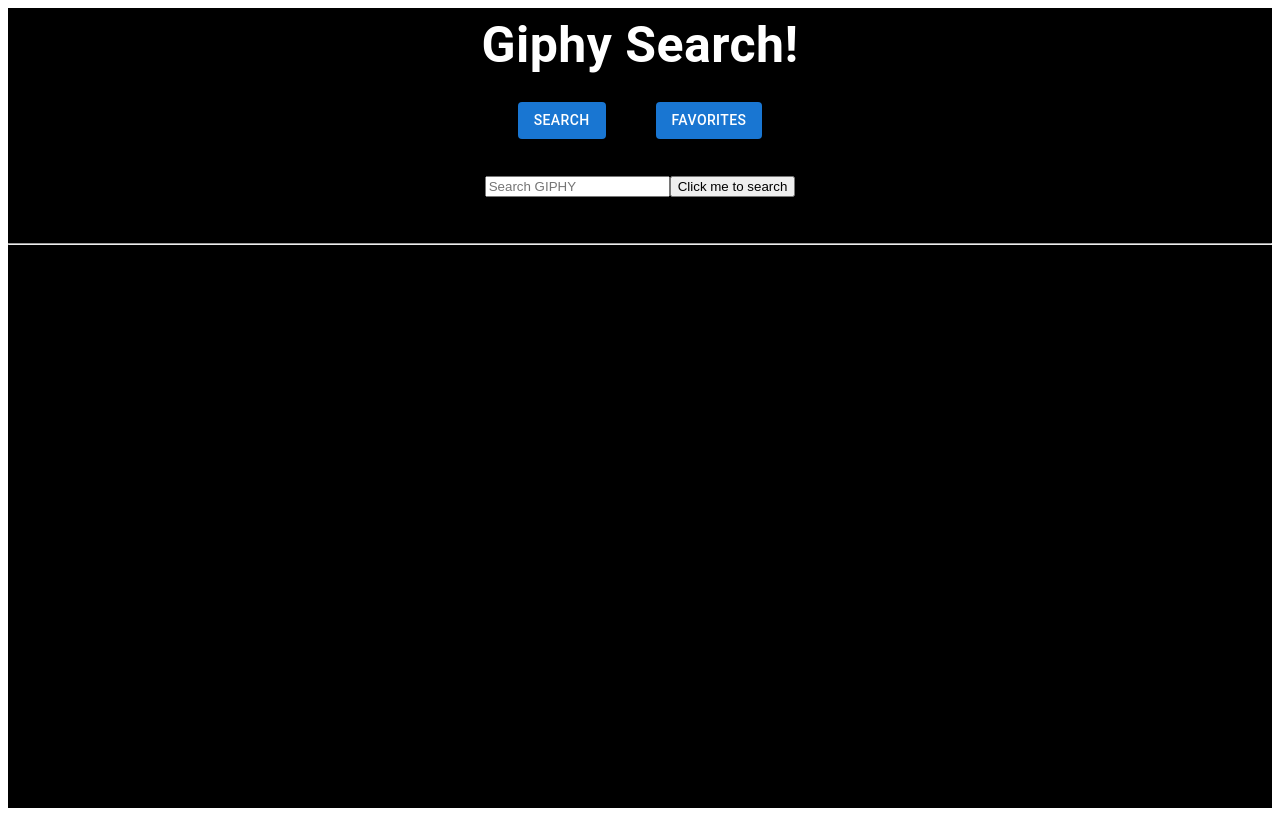
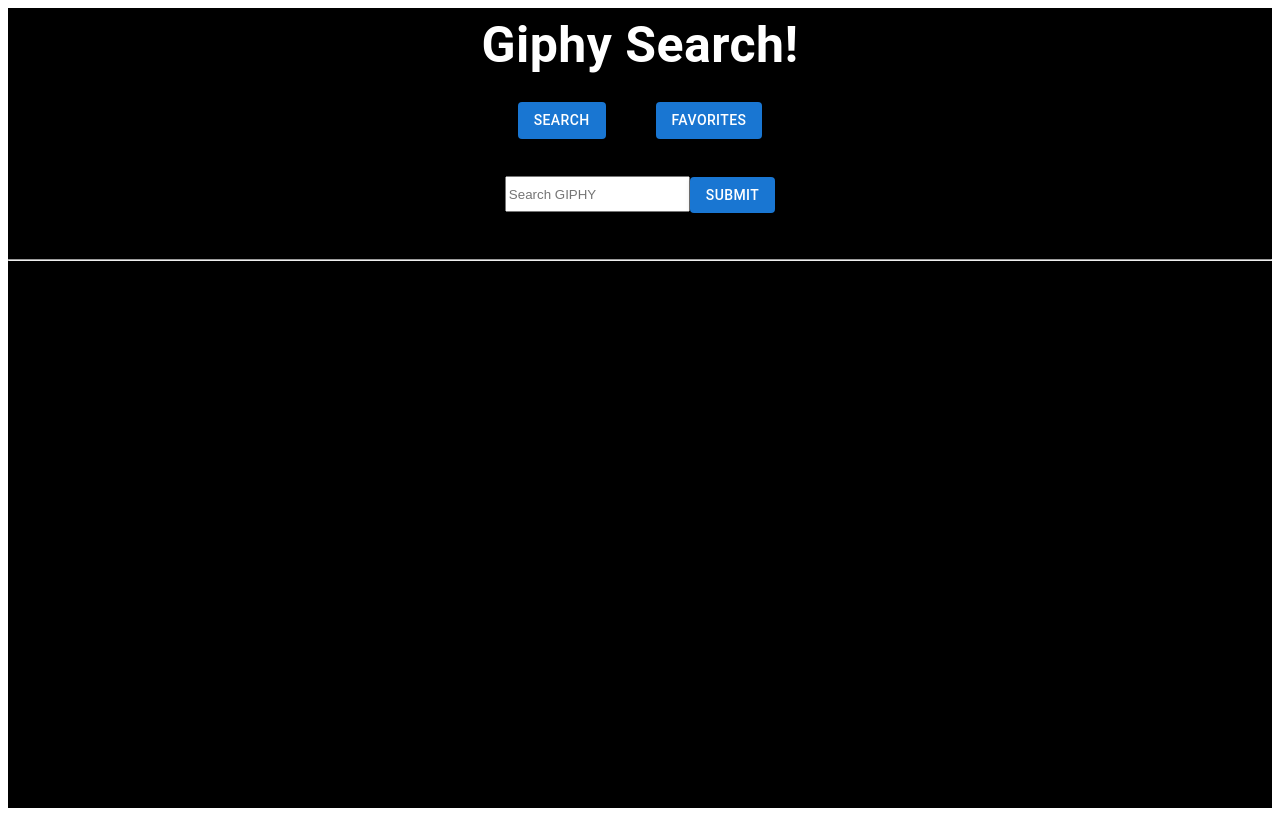
Before and after one commit to Smil3z/giphy-saga-project, a React (Vite) app: page /#/ in a window 1280 px wide. Built offline with nearby package versions, Linux system fonts and the light colour scheme.

Commit message:
fixed search bar

```diff
--- a/src/components/Search/Search.jsx
+++ b/src/components/Search/Search.jsx
@@ -7,6 +7,7 @@
 import CardMedia from "@mui/material/CardMedia";
 import IconButton from "@mui/material/IconButton";
 import FavoriteIcon from "@mui/icons-material/Favorite";
+import Button from "@mui/material/Button";
 
 const API_KEY = "YASEDgFgiSaJLWJEYAraiXsmLJ86SUXz";
 
@@ -55,12 +56,15 @@
       >
         <form style={{ left: "50" }}>
           <input
+            style={{ height: "30px" }}
             placeholder="Search GIPHY"
             type="text"
             value={searchTerm}
             onChange={(e) => setSearchTerm(e.target.value)}
           />
-          <button onClick={sendSearch}>Click me to search</button>
+          <Button onClick={sendSearch} variant="contained">
+            Submit
+          </Button>
         </form>
       </div>
       <br />
```
